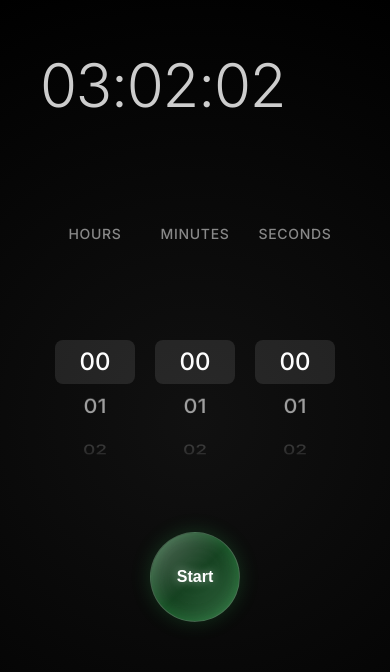
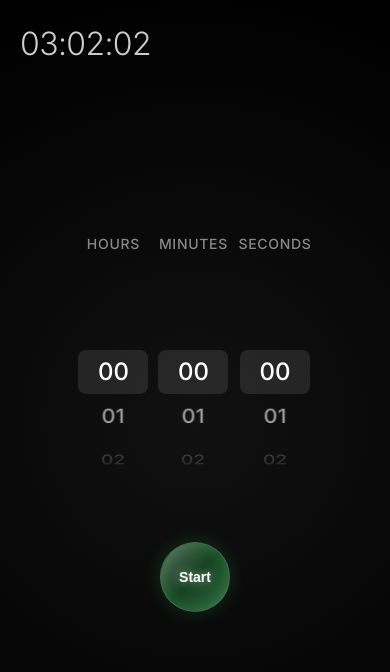
Before and after one commit to shadysaidKhimself/Stopwatch, a React (Vite) app: page / in a window 390 px wide. Shown: the top 672 px of the page. Built offline with nearby package versions, Linux system fonts and the light colour scheme; no server answers.

Commit message:
feat: implement RWD fixes and update deployment config

```diff
--- a/src/index.css
+++ b/src/index.css
@@ -96,17 +96,21 @@ body {
   position: absolute;
   top: 40px;
   left: 40px;
-  font-size: 60px;
+  font-size: clamp(32px, 6vw, 60px);
   font-weight: 300;
   color: rgba(255, 255, 255, 0.8);
   letter-spacing: -0.02em;
+  z-index: 100;
 }
 
 .timer-section {
   display: flex;
   flex-direction: column;
   align-items: center;
-  gap: 60px;
+  gap: clamp(30px, 8vh, 60px);
+  width: 100%;
+  padding: 0 20px;
+  box-sizing: border-box;
 }
 
 .pickers-group {
@@ -116,11 +120,13 @@ body {
 }
 
 .countdown-display {
-  font-size: 240px;
+  font-size: clamp(80px, 22vw, 240px);
   font-weight: 200;
   font-variant-numeric: tabular-nums;
   letter-spacing: -0.05em;
   line-height: 1;
+  text-align: center;
+  width: 100%;
 }
 
 .controls-group {
@@ -190,3 +196,41 @@ body {
   box-shadow: 0 0 20px rgba(52, 199, 89, 0.2), inset 0 0 15px rgba(52, 199, 89, 0.3);
   text-shadow: 0 0 8px rgba(255, 255, 255, 0.5);
 }
+
+/* Responsive Adjustments */
+@media (max-width: 768px) {
+  .current-time-display {
+    top: 20px;
+    left: 20px;
+  }
+
+  .pickers-group {
+    gap: 10px;
+  }
+
+  .control-btn {
+    width: 70px;
+    height: 70px;
+    font-size: 14px;
+  }
+
+  .controls-group {
+    gap: 20px;
+  }
+
+  .picker-wheel {
+    width: 70px;
+  }
+}
+
+@media (max-height: 600px) {
+  .timer-section {
+    gap: 20px;
+  }
+
+  .current-time-display {
+    font-size: 24px;
+    top: 10px;
+    left: 10px;
+  }
+}
--- a/vite.config.ts
+++ b/vite.config.ts
@@ -4,5 +4,5 @@ import react from '@vitejs/plugin-react'
 // https://vite.dev/config/
 export default defineConfig({
   plugins: [react()],
-  base: './',
+  base: '/Stopwatch/',
 })
```
